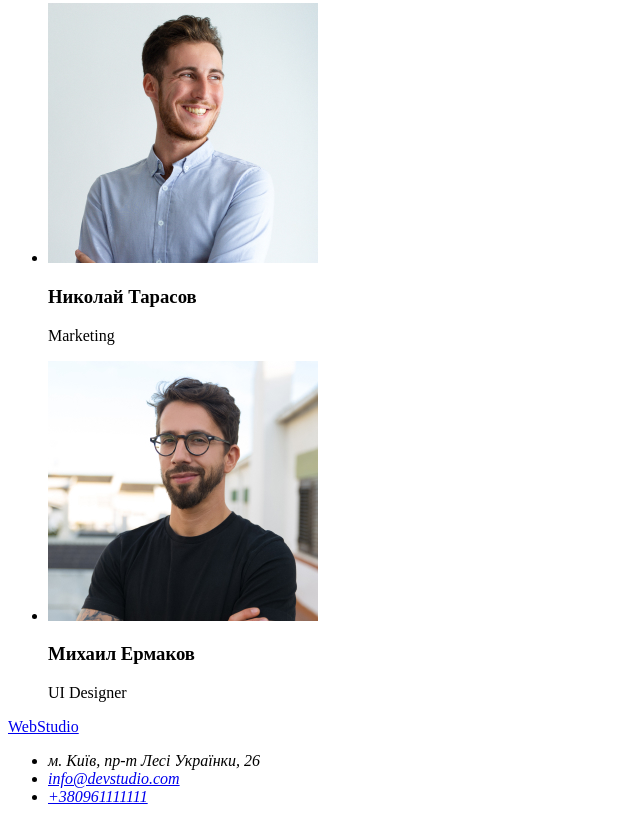
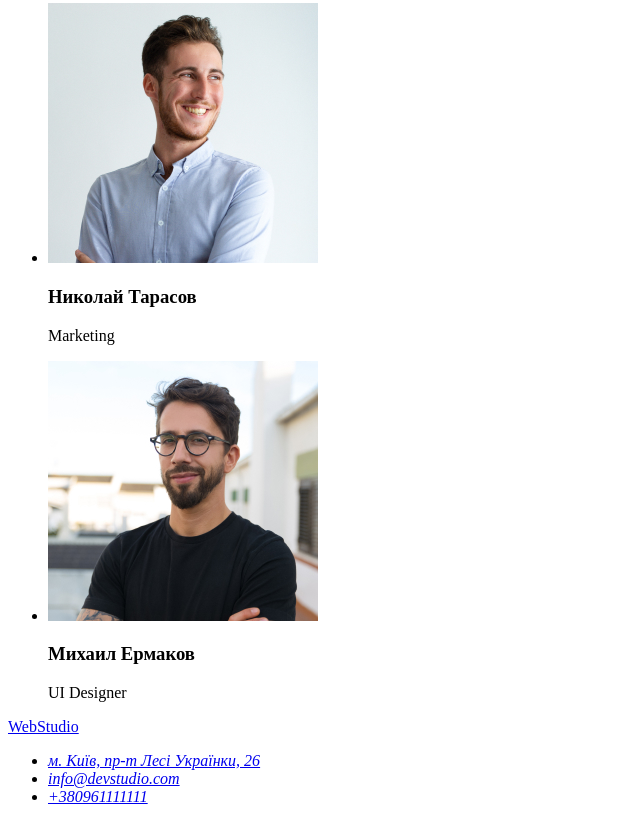
Before and after one commit to NazarKr/goit-markup-hw-01.1.github.io, a plain HTML site: page index.html in a window 1280 px wide. Shown: the part 2333-3155 px from the top of the page, without its empty margins (0-640 px from the left). Drawn offline with Linux system fonts and the light colour scheme.

Commit message:
Update index.html

```diff
--- a/index.html
+++ b/index.html
@@ -95,7 +95,7 @@
       <address>
         <ul>
           <li>
-            <a href="https://goo.gl/maps/QaSQcrVwAwJUvmYh8" target="_blank" rel="noopener"></a>м. Київ, пр-т Лесі Українки, 26
+            <a href="https://goo.gl/maps/QaSQcrVwAwJUvmYh8" target="_blank" rel="noopener">м. Київ, пр-т Лесі Українки, 26</a>
           </li>
           <li><a href="mailto:info@devstudio.com">info@devstudio.com</a></li>
           <li><a href="tel:+380961111111">+380961111111</a></li>
```
